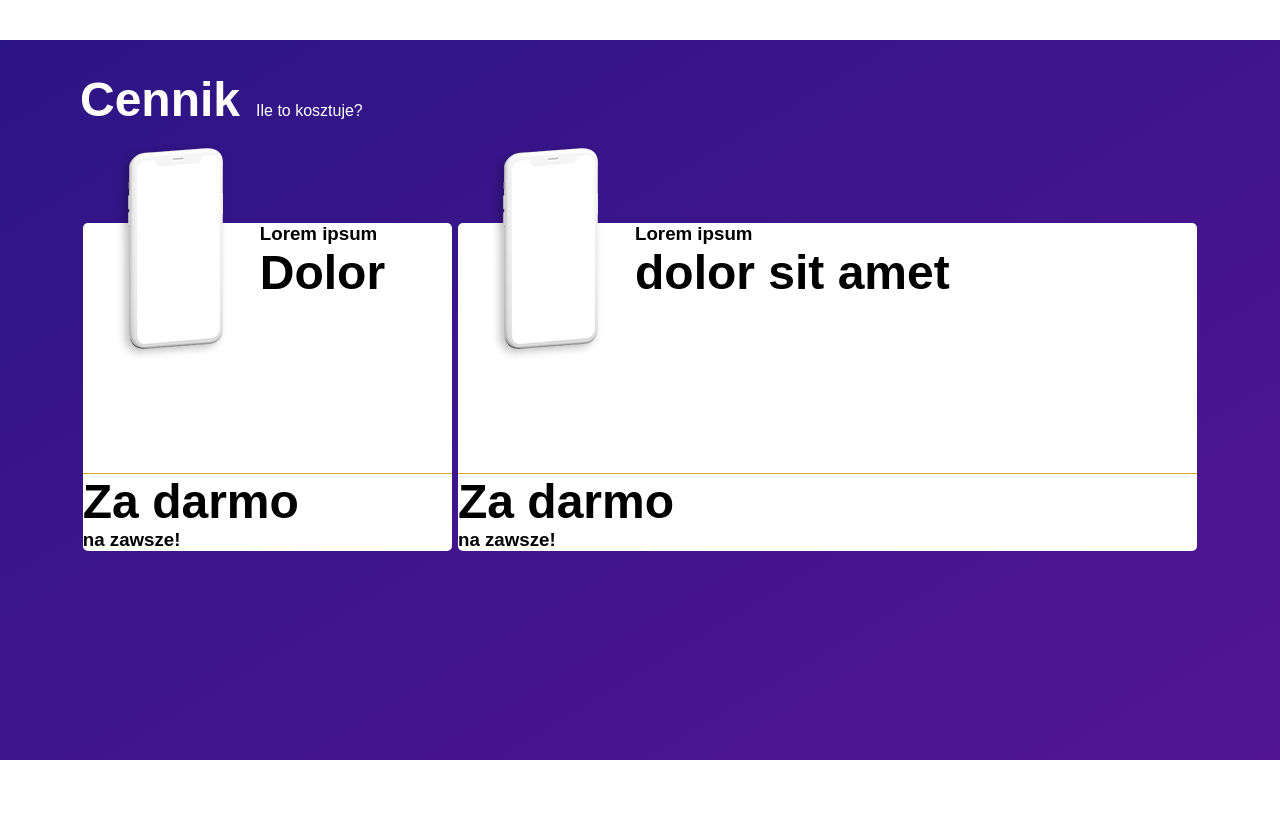
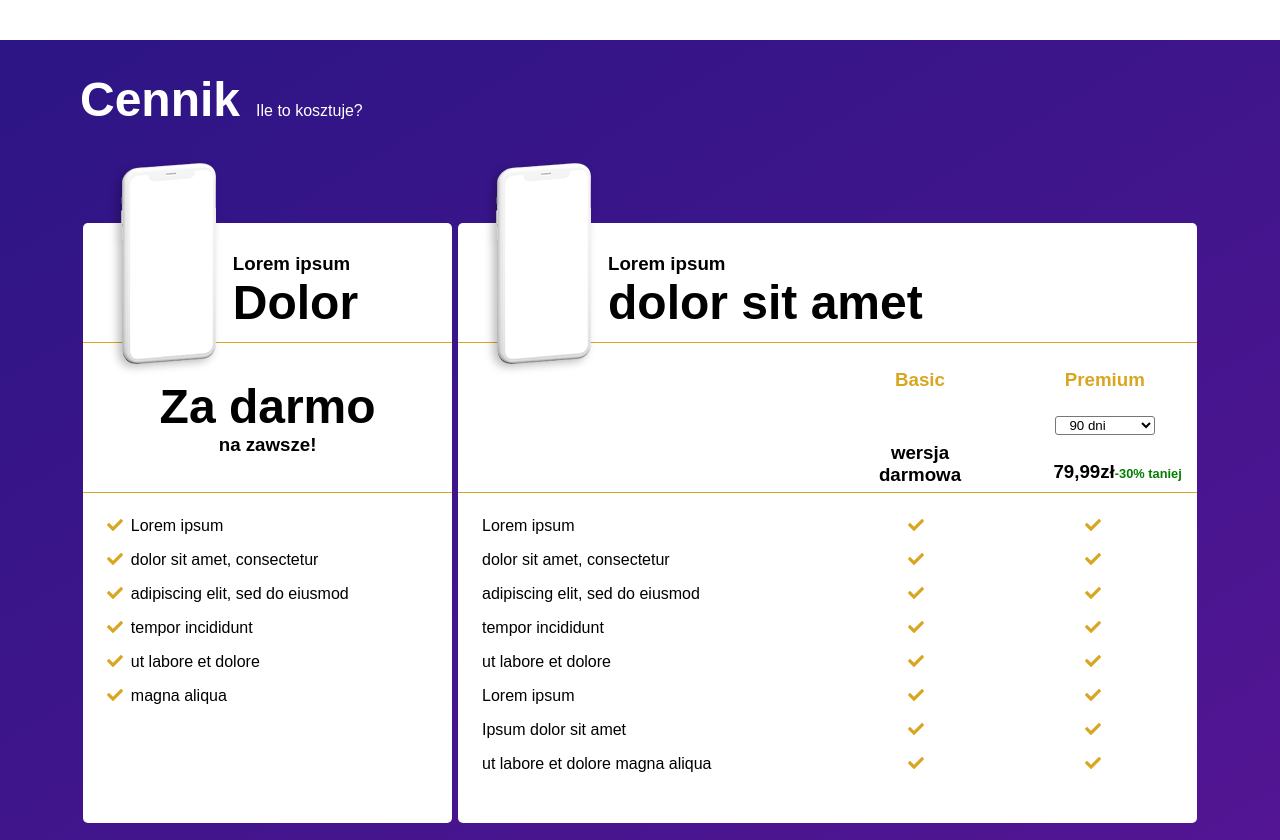
Before and after one commit to pawel-politowski/zadanieTestowe, a React (Create React App) app: page / in a window 1280 px wide. Shown: the part 2280-3120 px from the top of the page. Before the commit the page ends 3040 px from the top, so only its background shows below. Built offline with nearby package versions, Linux system fonts and the light colour scheme.

Commit message:
Section third almosr done

```diff
--- a/src/App.css
+++ b/src/App.css
@@ -38,7 +38,7 @@ img {
 
 .appEnd {
   padding: 2rem 5rem;
-  height: 90vh;
+  height: 100vh;
   background: rgb(44,21,133);
   background: linear-gradient(149deg, rgba(44,21,133,1) 0%, rgba(83,21,147,1) 100%);
 }
--- a/src/Components/PriceList/PriceList.css
+++ b/src/Components/PriceList/PriceList.css
@@ -24,8 +24,15 @@
 }
 
 .container img {
-    transform: translateY(-6rem);
-    padding: 1rem 2rem;
+   position: absolute;
+   left: 25px;
+   top: -55%;
+}
+
+.titleLeftSide h3, .titleRightSide h3 {
+    position: absolute;
+    left: 150px;
+    top: 25%;
 }
 
 .leftSide {
@@ -33,11 +40,13 @@
     color: black;
     flex: 0 1 33%;
     border-radius: 5px;
+    height: 75vh;
 }
 
 .titleLeftSide {
-    display: flex;
     border-bottom: 1px solid goldenrod;
+    position: relative;
+    height: 20%;
 }
 
 .rightSide {
@@ -48,6 +57,64 @@
 }
 
 .titleRightSide {
+    border-bottom: 1px solid goldenrod;
+    position: relative;
+    height: 20%;
+}
+
+.middleSectionLeft {
+    height: 25%;
+    border-bottom: 1px solid goldenrod;
     display: flex;
+    justify-content: center;
+    align-items: center;
+    flex-direction: column;
+}
+
+.middleSectionRight {
+    height: 25%;
     border-bottom: 1px solid goldenrod;
+    display: flex;
+    justify-content: flex-end;
+    text-align: center;
 }
+
+.middleSectionRight div {
+    flex-basis: 25%;
+}
+
+.middleSectionRight h3 {
+    padding: 1.6rem;
+}
+
+select {
+    background: white;
+    width: 100px;
+    border-radius: 3px;
+    padding-left: 0.6rem;
+}
+
+.middleSectionRight span {
+    font-size: 0.8rem;
+}
+
+.bottomSectionLeft, .bottomSectionRight {
+    padding: 1rem;
+}
+
+.bottomSectionLeft div, .bottomSectionLeft span, .bottomSectionRightPrgh div {
+    padding: 0.5rem;
+}
+
+.bottomSectionRightPrgh {
+    display: flex;
+}
+
+.text {
+    flex-basis: 50%;
+}
+
+.icon {
+    flex-basis: 25%;
+    text-align: center;
+}
--- a/src/Components/PriceList/PriceList.js
+++ b/src/Components/PriceList/PriceList.js
@@ -1,6 +1,8 @@
 import React from 'react';
 import './PriceList.css';
 import Phone from '../../images/phone.png';
+import { FontAwesomeIcon} from '@fortawesome/react-fontawesome';
+import {faCheck} from '@fortawesome/free-solid-svg-icons';
 
 
 function PriceList() {
@@ -16,9 +18,17 @@ function PriceList() {
                         <img src={Phone} alt="phone"/>
                         <h3>Lorem ipsum<h1>Dolor</h1></h3>
                     </div>
-                    <div>
+                    <div className="middleSectionLeft">
                         <h1>Za darmo</h1>
                         <h3>na zawsze!</h3>
+                    </div>
+                    <div className="bottomSectionLeft">
+                        <div><FontAwesomeIcon icon={faCheck} style={{color:"goldenrod"}}/><span>Lorem ipsum</span></div>
+                        <div><FontAwesomeIcon icon={faCheck} style={{color:"goldenrod"}}/><span>dolor sit amet, consectetur</span></div>
+                        <div><FontAwesomeIcon icon={faCheck} style={{color:"goldenrod"}}/><span>adipiscing elit, sed do eiusmod</span></div>
+                        <div><FontAwesomeIcon icon={faCheck} style={{color:"goldenrod"}}/><span>tempor incididunt</span></div>
+                        <div><FontAwesomeIcon icon={faCheck} style={{color:"goldenrod"}}/><span>ut labore et dolore</span></div>
+                        <div><FontAwesomeIcon icon={faCheck} style={{color:"goldenrod"}}/><span>magna aliqua</span></div>
                     </div>
                 </div>
                 <div className="rightSide">
@@ -26,9 +36,60 @@ function PriceList() {
                         <img src={Phone} alt="phone"/>
                         <h3>Lorem ipsum<h1>dolor sit amet</h1></h3>
                     </div>
-                    <div>
-                        <h1>Za darmo</h1>
-                        <h3>na zawsze!</h3>
+                    <div className="middleSectionRight">
+                        <div>
+                            <h3 style={{color:"goldenrod"}}>Basic</h3>
+                            <h3>wersja<br/>darmowa</h3>
+                        </div>
+                        <div>
+                            <h3 style={{color:"goldenrod"}}>Premium</h3>
+                            <select>
+                                <option value="90 dni">90 dni</option>
+                            </select>
+                            <h3 style={{paddingRight:0}}>79,99zł<span className="pricePrgh" style={{color:"green"}}>-30% taniej</span></h3>
+                        </div>
+                    </div>
+                    <div className="bottomSectionRight">
+                        <div className="bottomSectionRightPrgh">
+                            <div className="text">Lorem ipsum</div>
+                            <div className="icon"><FontAwesomeIcon icon={faCheck} style={{color:"goldenrod"}}/></div>
+                            <div className="icon"><FontAwesomeIcon icon={faCheck} style={{color:"goldenrod"}}/></div>
+                        </div>
+                        <div className="bottomSectionRightPrgh">
+                            <div className="text">dolor sit amet, consectetur</div>
+                            <div className="icon"><FontAwesomeIcon icon={faCheck} style={{color:"goldenrod"}}/></div>
+                            <div className="icon"><FontAwesomeIcon icon={faCheck} style={{color:"goldenrod"}}/></div>
+                        </div>
+                        <div className="bottomSectionRightPrgh">
+                            <div className="text">adipiscing elit, sed do eiusmod</div>
+                            <div className="icon"><FontAwesomeIcon icon={faCheck} style={{color:"goldenrod"}}/></div>
+                            <div className="icon"><FontAwesomeIcon icon={faCheck} style={{color:"goldenrod"}}/></div>
+                        </div>
+                        <div className="bottomSectionRightPrgh">
+                            <div className="text">tempor incididunt</div>
+                            <div className="icon"><FontAwesomeIcon icon={faCheck} style={{color:"goldenrod"}}/></div>
+                            <div className="icon"><FontAwesomeIcon icon={faCheck} style={{color:"goldenrod"}}/></div>
+                        </div>
+                        <div className="bottomSectionRightPrgh">
+                            <div className="text">ut labore et dolore</div>
+                            <div className="icon"><FontAwesomeIcon icon={faCheck} style={{color:"goldenrod"}}/></div>
+                            <div className="icon"><FontAwesomeIcon icon={faCheck} style={{color:"goldenrod"}}/></div>
+                        </div>
+                        <div className="bottomSectionRightPrgh">
+                            <div className="text">Lorem ipsum</div>
+                            <div className="icon"><FontAwesomeIcon icon={faCheck} style={{color:"goldenrod"}}/></div>
+                            <div className="icon"><FontAwesomeIcon icon={faCheck} style={{color:"goldenrod"}}/></div>
+                        </div>
+                        <div className="bottomSectionRightPrgh">
+                            <div className="text">Ipsum dolor sit amet</div>
+                            <div className="icon"><FontAwesomeIcon icon={faCheck} style={{color:"goldenrod"}}/></div>
+                            <div className="icon"><FontAwesomeIcon icon={faCheck} style={{color:"goldenrod"}}/></div>
+                        </div>
+                        <div className="bottomSectionRightPrgh">
+                            <div className="text">ut labore et dolore magna aliqua</div>
+                            <div className="icon"><FontAwesomeIcon icon={faCheck} style={{color:"goldenrod"}}/></div>
+                            <div className="icon"><FontAwesomeIcon icon={faCheck} style={{color:"goldenrod"}}/></div>
+                        </div>
                     </div>
                 </div>
             </div>
```
Also changed, not shown: src/setupTests.js (deleted, +0 -5 lines).
